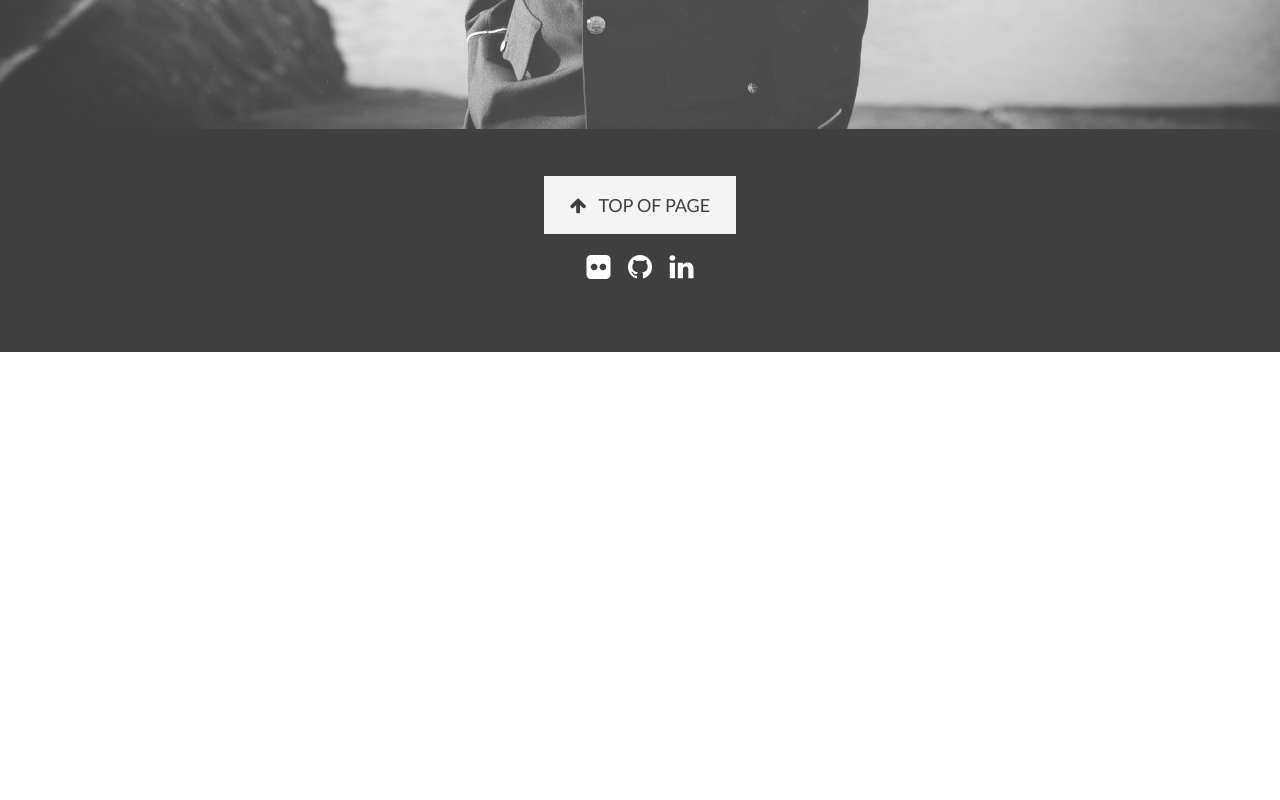
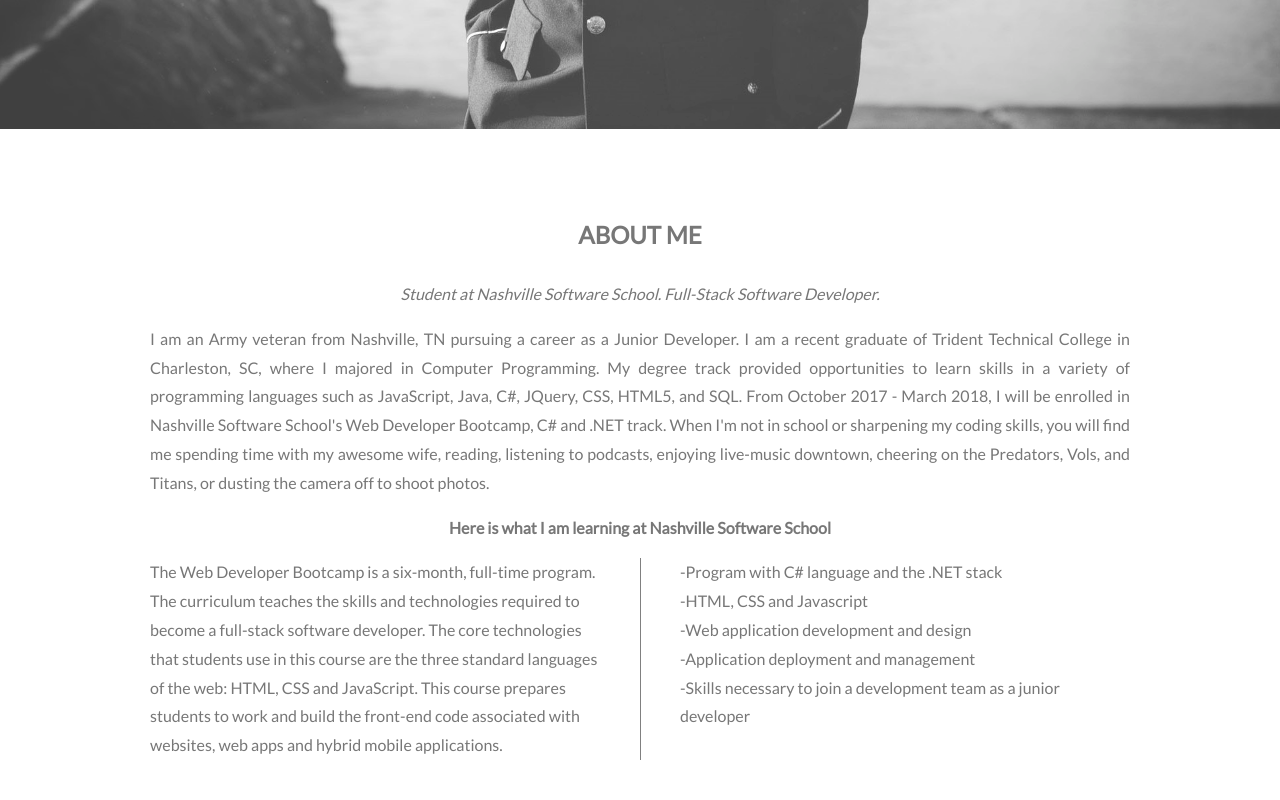
Before and after one commit to ChaseSteely/chasesteely.github.io, a plain HTML site: page index.html in a window 1280 px wide. Shown: the part 720-1520 px from the top of the page. Before the commit the page ends 1072 px from the top, so only its background shows below. Drawn offline with Linux system fonts and the light colour scheme.

Commit message:
added About info

```diff
--- a/index.html
+++ b/index.html
@@ -42,10 +42,29 @@
         </header>
         <section class="imageOne" id="home">
             <section class="name">
-                    <span class="nameBlock">CHASE STEELY</span>
+                    <span class="nameBlock center">CHASE STEELY</span>
             </section>
         </section>
-        <main class="content">
+        <main class="content" id="about">
+                <h3 class="center">ABOUT ME</h3>
+                <p class="center"><em>Student at Nashville Software School. Full-Stack Software Developer.</em></p>
+                <p class="about">I am an Army veteran from Nashville, TN pursuing a career as a Junior Developer. I am a recent graduate of Trident Technical College in Charleston, SC,
+                    where I majored in Computer Programming. My degree track provided opportunities to learn skills in a variety of programming languages such as JavaScript,
+                    Java, C#, JQuery, CSS, HTML5, and SQL. From October 2017 - March 2018, I will be enrolled in Nashville Software School's Web Developer Bootcamp, C# and .NET track.
+                    When I'm not in school or sharpening my coding skills, you will find me spending time with my awesome wife, reading, listening to podcasts,
+                    enjoying live-music downtown, cheering on the Predators, Vols, and Titans, or dusting the camera off to shoot photos.</p>
+                <p class="center"><strong>Here is what I am learning at Nashville Software School</strong></p>
+                <p class="nss">The Web Developer Bootcamp is a six-month, full-time program. The curriculum teaches the skills and technologies required to become a full-stack software developer. The core technologies that students use in this course are the three standard languages of the web: HTML, CSS and JavaScript. This course prepares students to work and build the front-end code associated with websites, web apps and hybrid mobile applications.<br>
+
+                    -Program with C# language and the .NET stack<br>
+
+                    -HTML, CSS and Javascript<br>
+
+                    -Web application development and design<br>
+
+                    -Application deployment and management<br>
+
+                    -Skills necessary to join a development team as a junior developer</p>
 
         </main>
         <section class="contact">
--- a/styles.css
+++ b/styles.css
@@ -13,6 +13,10 @@ a {
     text-decoration: none;
   }
 
+h3 {
+    font-size: 24px;
+}
+
 .top {
     top:0;
   }
@@ -22,7 +26,7 @@ a {
       background-color:#ccc
   }
 
-  .nav {
+.nav {
     width: 100%;
     overflow: hidden;
   }
@@ -60,7 +64,6 @@ body, h3 {
 }
 
 .nameBlock {
-    text-align: center;
     padding:12px 24px;
     color: white;
     background-color: black;
@@ -71,6 +74,23 @@ body, h3 {
     0%   { opacity: 0; }
     100% { opacity: 1; }
   }
+
+ .content {
+    max-width: 980px;
+    margin: auto;
+    padding-top: 60px;
+    padding-bottom: 60px;
+ }
+
+ .about {
+    text-align: justify;
+ }
+
+ .nss {
+    column-count: 2;
+    column-gap: 80px;
+    column-rule: 1px solid grey;
+ }
 
 .footer {
     text-align: center;
@@ -92,10 +112,8 @@ opacity: 1;
 .toTop {
     padding: 18px 26px;
     font-size: 18px;
-    color:#000;
-    background-color: #f1f1f1;
-
-
+    color:black;
+    background-color: white;
 }
 
 .pointer {
```
Also changed, not shown: chaseTwo.jpg (deleted).
